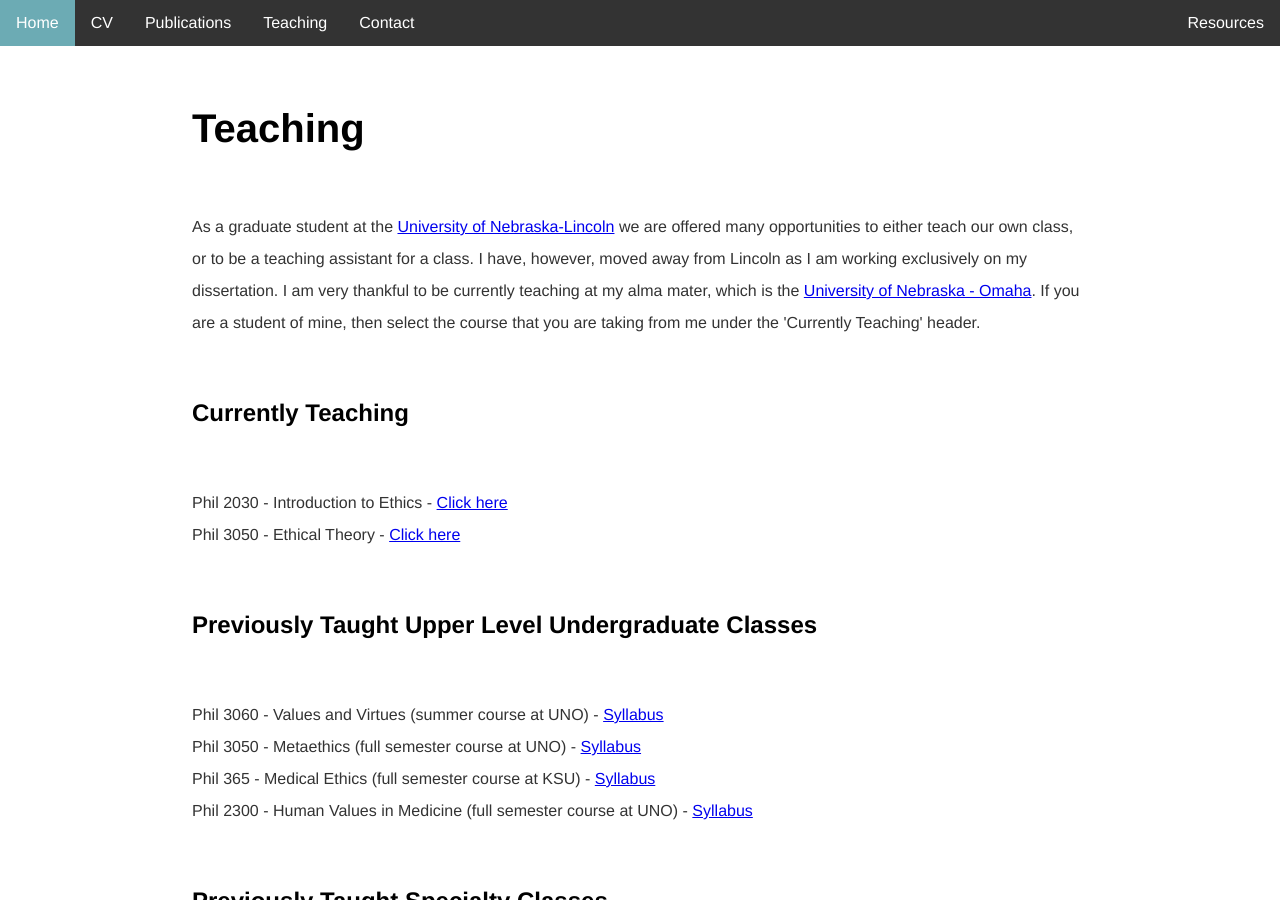
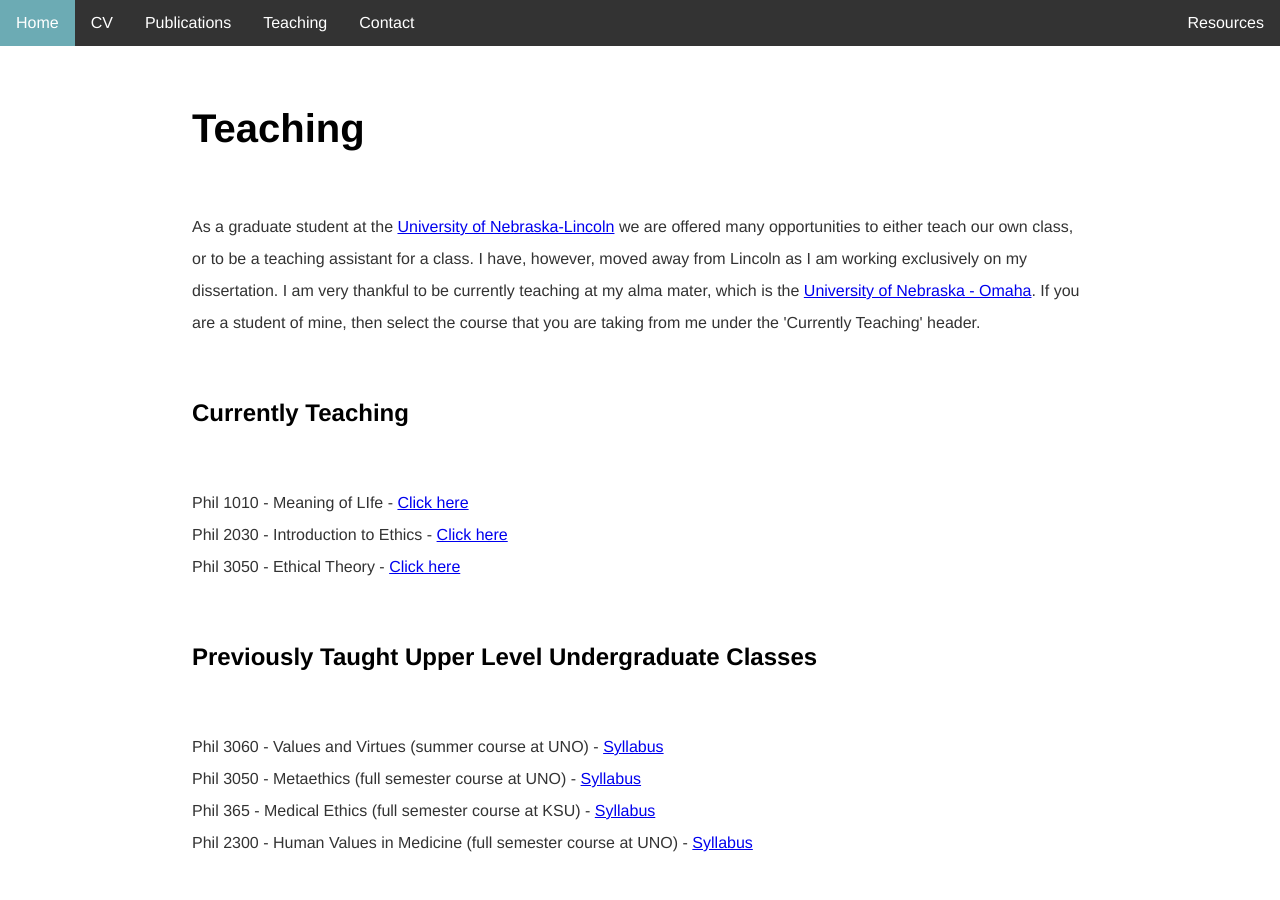
Before and after one commit to kevinjpatton/kevinjpatton.github.io, a Jekyll site: the page built from teaching/index.html, in a window 1280 px wide and 900 px high. Built offline with Jekyll 4.4.1, drawn with Linux system fonts in a browser that asks for light colours; Markdown is read by kramdown in place of the engine named in the settings.

Commit message:
Update index.html

```diff
--- a/teaching/index.html
+++ b/teaching/index.html
@@ -5,7 +5,7 @@ title: Teaching - Kevin Patton
 <h1>Teaching</h1>
 <p>As a graduate student at the <a href="http://www.unl.edu/philosophy/graduate-students#patton" target="_blank">University of Nebraska-Lincoln</a>  we are offered many opportunities to either teach our own class, or to be a teaching assistant for a class.  I have, however, moved away from Lincoln as I am working exclusively on my dissertation.  I am very thankful to be currently teaching at my alma mater, which is the <a href="https://www.unomaha.edu/college-of-arts-and-sciences/philosophy/about-us/directory/kevin-patton.php" target="_blank">University of Nebraska - Omaha</a>.  If you are a student of mine, then select the course that you are taking from me under the 'Currently Teaching' header.</p>
 <h2>Currently Teaching</h2>
-<p> Phil 2030 - Introduction to Ethics - <a href="/teaching/phil_2030//index.html" target="_blank">Click here</a><br>Phil 3050 - Ethical Theory - <a href="/teaching/phil_3050//index.html" target="_blank">Click here</a></p>
+<p> Phil 1010 - Meaning of LIfe - <a href="/teaching/phil_1010//index.html" target="_blank">Click here</a><br> Phil 2030 - Introduction to Ethics - <a href="/teaching/phil_2030//index.html" target="_blank">Click here</a><br>Phil 3050 - Ethical Theory - <a href="/teaching/phil_3050//index.html" target="_blank">Click here</a></p>
 
 <h2>Previously Taught Upper Level Undergraduate Classes</h2>
 <p>Phil 3060 - Values and Virtues (summer course at UNO) - <a href="/teaching/phil_3060/Syllabus_3060.pdf" target="_blank">Syllabus</a><br>Phil 3050 - Metaethics (full semester course at UNO) - <a href="/teaching/phil_3050/Phil3050_Syllabus.pdf" target="_blank">Syllabus</a><br>Phil 365 - Medical Ethics (full semester course at KSU) - <a href="/teaching/phil_365/Syllabus_Phil365_Spring2020.pdf" target="_blank">Syllabus</a><br>Phil 2300 - Human Values in Medicine (full semester course at UNO) - <a href="/teaching/phil_2300/Philosophy 2300 - Fall 2022 - Syllabus.pdf" target="_blank">Syllabus</a></p>
```
